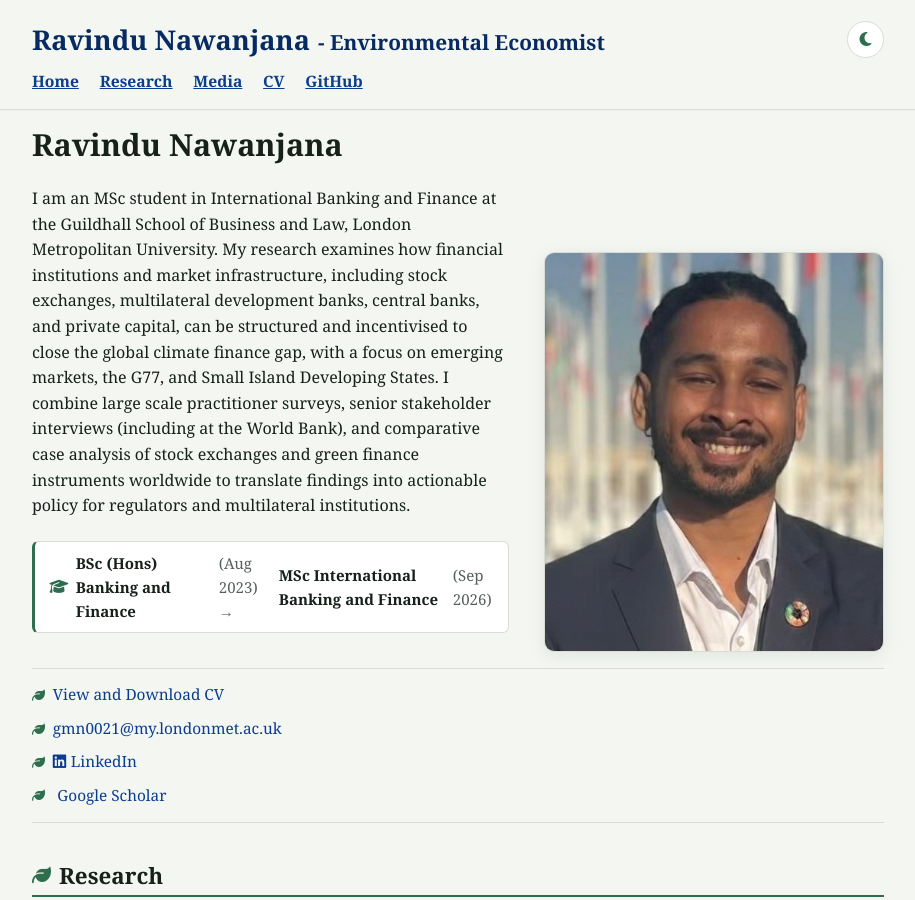
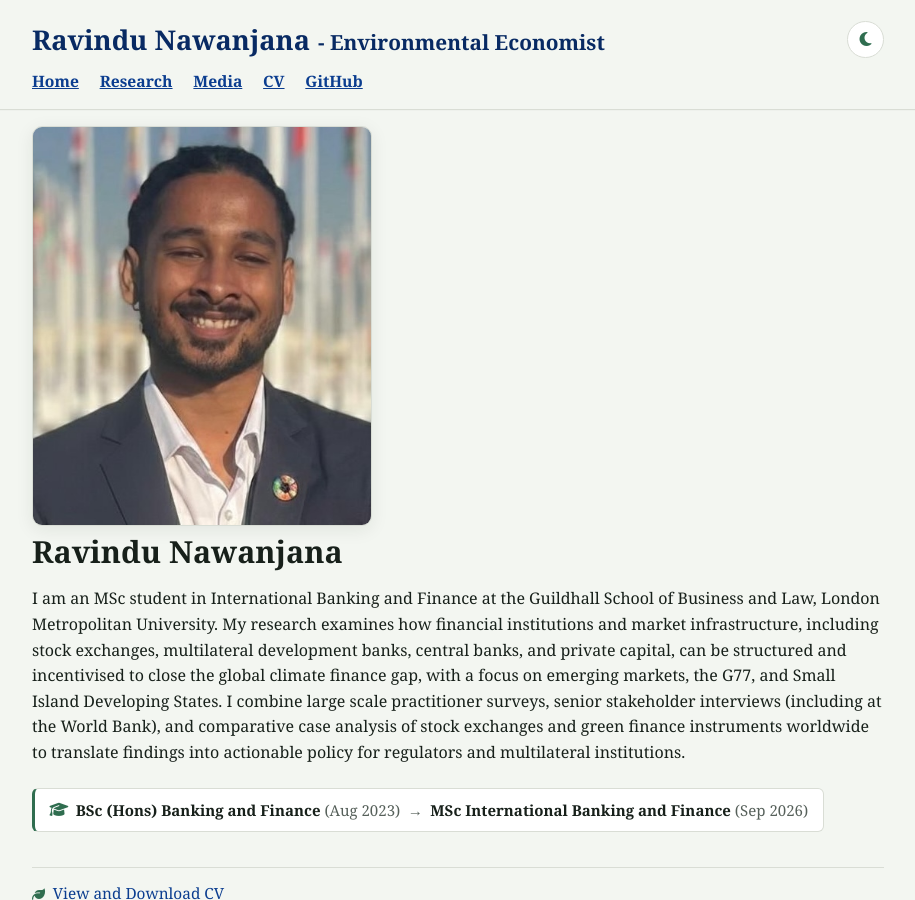
Before and after one commit to RavinduNawanjana/ravindunawanjana.github.io, a Jekyll site: the page built from index.md, in a window 1280 px wide and 900 px high. Shown: the whole window, without its empty margins (182-1097 px from the left). Built offline with Jekyll 4.4.1, drawn with Linux system fonts in a browser that asks for light colours; a style sheet for code colours, icons or effects is not loaded.

Commit message:
Update index.md

```diff
--- a/index.md
+++ b/index.md
@@ -4,29 +4,29 @@ title: Home
 permalink: /
 ---
 
+<div class="profile-photo-wrap">
+  <img src="{{ '/assets/img/headshot.jpg' | relative_url }}" alt="Ravindu Nawanjana" class="profile-photo">
+</div>
+
 # Ravindu Nawanjana
 
-<div class="profile-block">
-  <div class="profile-text">
-    <p>
-      I am an MSc student in International Banking and Finance at the Guildhall School of
-      Business and Law, London Metropolitan University. My research examines how financial
-      institutions and market infrastructure, including stock exchanges, multilateral
-      development banks, central banks, and private capital, can be structured and incentivised
-      to close the global climate finance gap, with a focus on emerging markets, the G77, and
-      Small Island Developing States. I combine large scale practitioner surveys, senior
-      stakeholder interviews (including at the World Bank), and comparative case analysis of
-      stock exchanges and green finance instruments worldwide to translate findings into
-      actionable policy for regulators and multilateral institutions.
-    </p>
-    <p class="edu-line">
-      <i class="fa-solid fa-graduation-cap"></i>
-      <strong>BSc (Hons) Banking and Finance</strong> (Aug 2023) &rarr;
-      <strong>MSc International Banking and Finance</strong> (Sep 2026)
-    </p>
-  </div>
-  <img src="{{ '/assets/img/headshot.jpg' | relative_url }}" alt="Ravindu Nawanjana" class="profile-photo">
-</div>
+<p>
+  I am an MSc student in International Banking and Finance at the Guildhall School of
+  Business and Law, London Metropolitan University. My research examines how financial
+  institutions and market infrastructure, including stock exchanges, multilateral
+  development banks, central banks, and private capital, can be structured and incentivised
+  to close the global climate finance gap, with a focus on emerging markets, the G77, and
+  Small Island Developing States. I combine large scale practitioner surveys, senior
+  stakeholder interviews (including at the World Bank), and comparative case analysis of
+  stock exchanges and green finance instruments worldwide to translate findings into
+  actionable policy for regulators and multilateral institutions.
+</p>
+<p class="edu-line">
+  <i class="fa-solid fa-graduation-cap"></i>
+  <span class="edu-item"><strong>BSc (Hons) Banking and Finance</strong> (Aug 2023)</span>
+  <span class="edu-arrow" aria-hidden="true">&rarr;</span>
+  <span class="edu-item"><strong>MSc International Banking and Finance</strong> (Sep 2026)</span>
+</p>
 
 <ul class="contact-list">
   <li><a href="{{ '/assets/cv/Ravindu_Nawanjana_CV.pdf' | relative_url }}" target="_blank" rel="noopener">View and Download CV</a></li>
```
